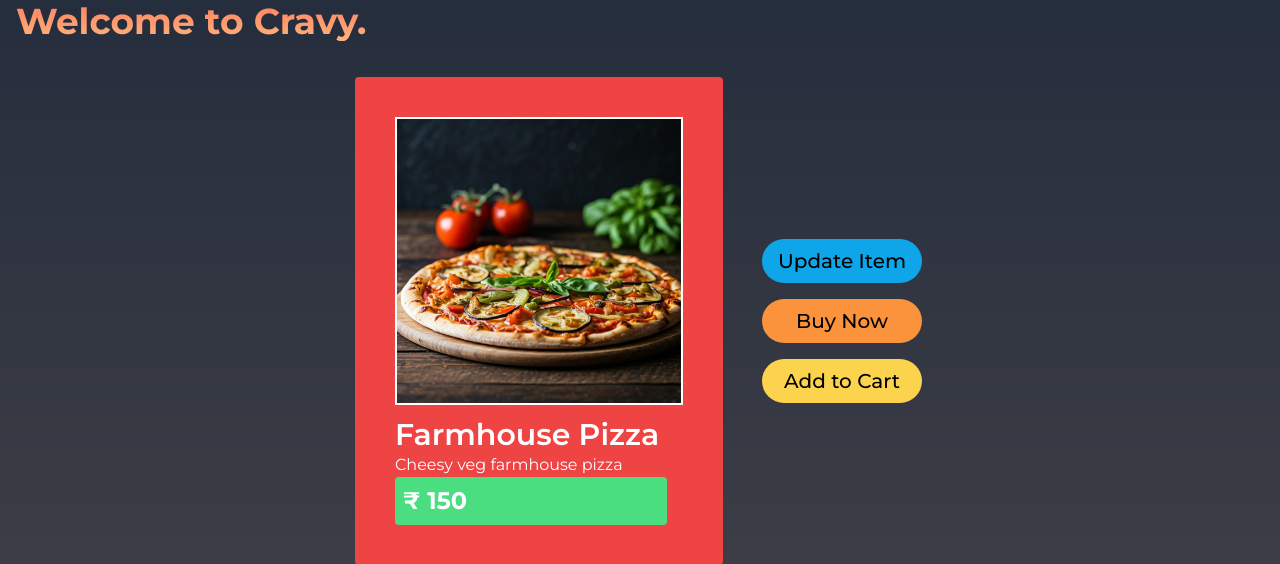
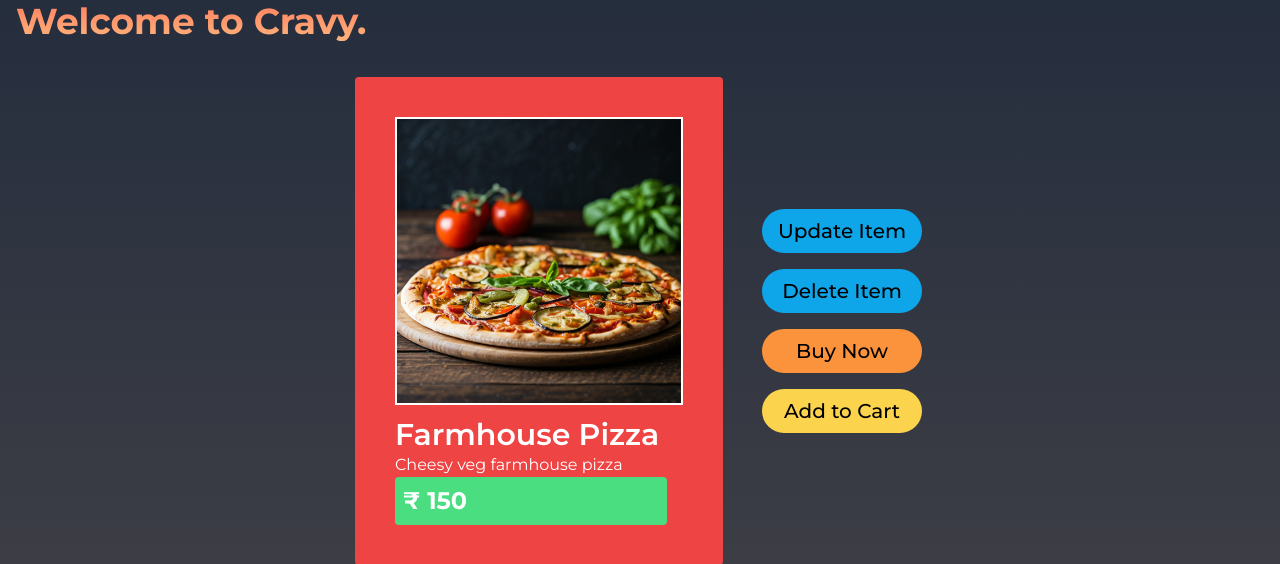
Before and after one commit to chriswilder3/Cravy-Django-FoodCartApp, a Django app: page /item_details/1 in a window 1280 px wide. Shown: the part 171-735 px from the top of the page. Run offline with Django 5.2, Linux system fonts and the light colour scheme; data comes from the database, SQL or seed files in the repository; both versions use the stored data as it was after the commit; some libraries are stand-ins or nearby versions.

Commit message:
added delete functionality

```diff
--- a/food/templates/item_details.html
+++ b/food/templates/item_details.html
@@ -7,6 +7,20 @@
     <h1 class="welcome text-4xl  m-4 mb-2 font-bold m ">
         Welcome to Cravy.
     </h1>
+
+
+    <div  id="delete-confirm-form" style="display: none; z-index: 10;"
+        class="fixed flex flex-col left-1/3 top-1/2 bg-gray-600 text-2xl mx-auto my-auto p-10 rounded">
+        Are you sure you want to delete?
+        <a href="{% url 'food:delete_item' item.id %}"
+            class="bg-red-500 text-xl p-2 m-2  rounded" >
+            Yes
+        </a>
+        <a  id="dont-delete" type="button" href=""
+            class="bg-green-500 text-xl p-2 m-2 px-3 rounded">
+            No
+        </a>
+    </div>
 
     <div class=" m-4 mx-auto md:grid grid-cols-3 gap-3 justify-center items-center ">
 
@@ -22,11 +36,17 @@
                         <p class="bg-green-400 text-2xl font-bold rounded p-2 mr-4"> &#8377 {{item.price}} </p>
 
             </div>
+
+
             <div class="col-span-1 flex flex-col justify-center text-xl text-center font-medium  ">
                 <a href="{% url 'food:update_item' item.id %}" class="flex-none min-w-40 p-2 px-4 my-2 mx-auto bg-sky-500 text-black
                             transition delay-60 hover:scale-105 hover:-translate-y-1 hover:bg-red-500 hover:text-white rounded-full">
                    <p>Update Item</p>
                 </a>
+                <button id="delete-confirm-btn" type="button" class="flex-none min-w-40 p-2 px-4 my-2 mx-auto bg-sky-500 text-black
+                            transition delay-60 hover:scale-105 hover:-translate-y-1 hover:bg-red-500 hover:text-white rounded-full">
+                   <p>Delete Item</p>
+                </button>
 
                 <a href="" class="flex-none min-w-40 p-2 px-4 my-2 mx-auto bg-orange-400 text-black
                             transition delay-60 hover:scale-105 hover:-translate-y-1 hover:bg-red-500 hover:text-white rounded-full">
@@ -38,6 +58,18 @@
                 </a>
             </div>
 
+            <script>
+                const delete_confirm_btn = document.querySelector('#delete-confirm-btn')
+                delete_confirm_btn.addEventListener('click', function(){
+                    const delete_confirm_form = document.querySelector('#delete-confirm-form')
+                    delete_confirm_form.style.display = 'block';
+                })
+                const dont_delete_btn = document.querySelector('#dont-delete')
+                dont_delete_btn.addEventListener('click', function(){
+                    const delete_confirm_form = document.querySelector('#delete-confirm-form')
+                    delete_confirm_form.style.display = 'none';
+                })
+            </script>
 
     </div>
 {% endblock %}
--- a/food/urls.py
+++ b/food/urls.py
@@ -15,5 +15,5 @@ urlpatterns = [
     path('item_details/<int:id>', views.item_details, name='item_details'),
     path('item/add', views.add_item, name='add_item'),
     path('item/update_item/<int:id>', views.update_item, name='update_item'),
-
+    path('item/delete_item/<int:id>', views.delete_item, name='delete_item'),
 ]
--- a/food/views.py
+++ b/food/views.py
@@ -123,3 +123,8 @@ def update_item( request, id):
                 'update': True,
             }
             return render( request, 'add_item.html', context)
+
+def delete_item( request, id):
+    item = Item.objects.get( id=id)
+    item.delete()
+    return redirect('food:home')
```
Also changed, not shown: db.sqlite3, media/product_images/tutorlang_2.jpg (added).
